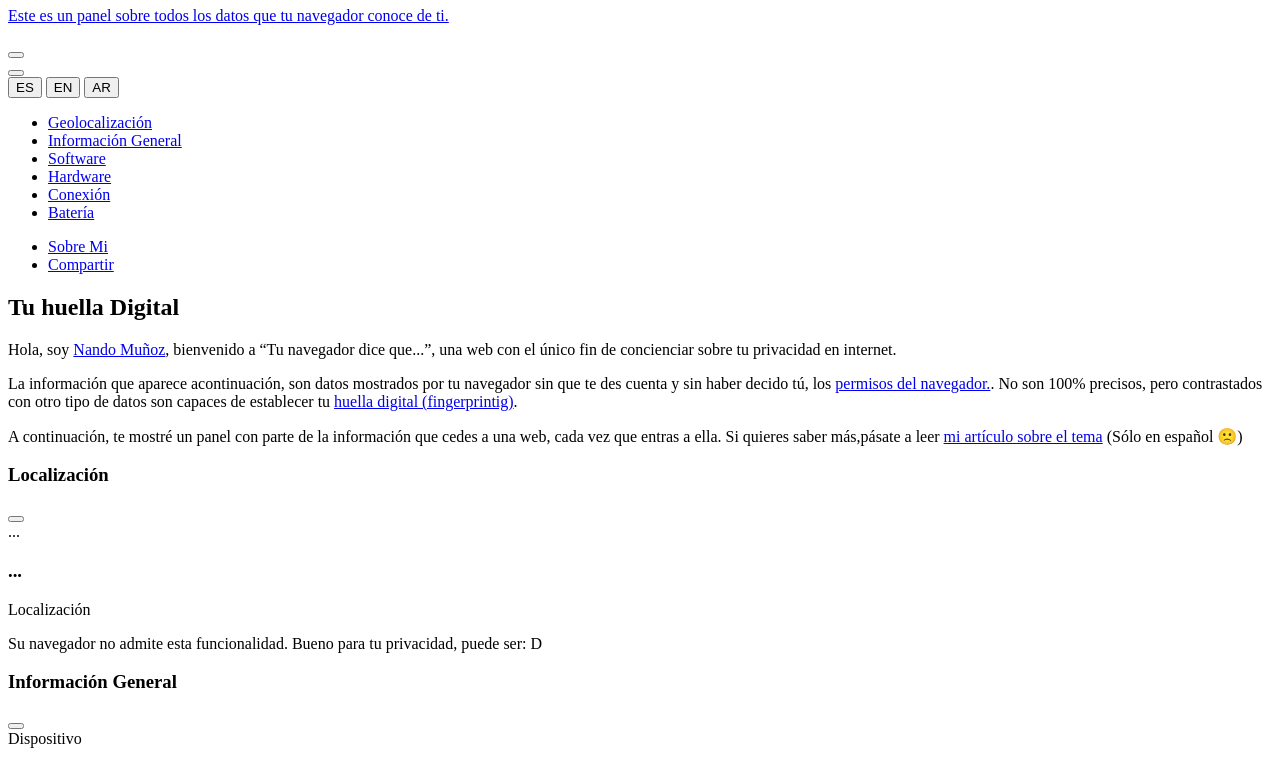
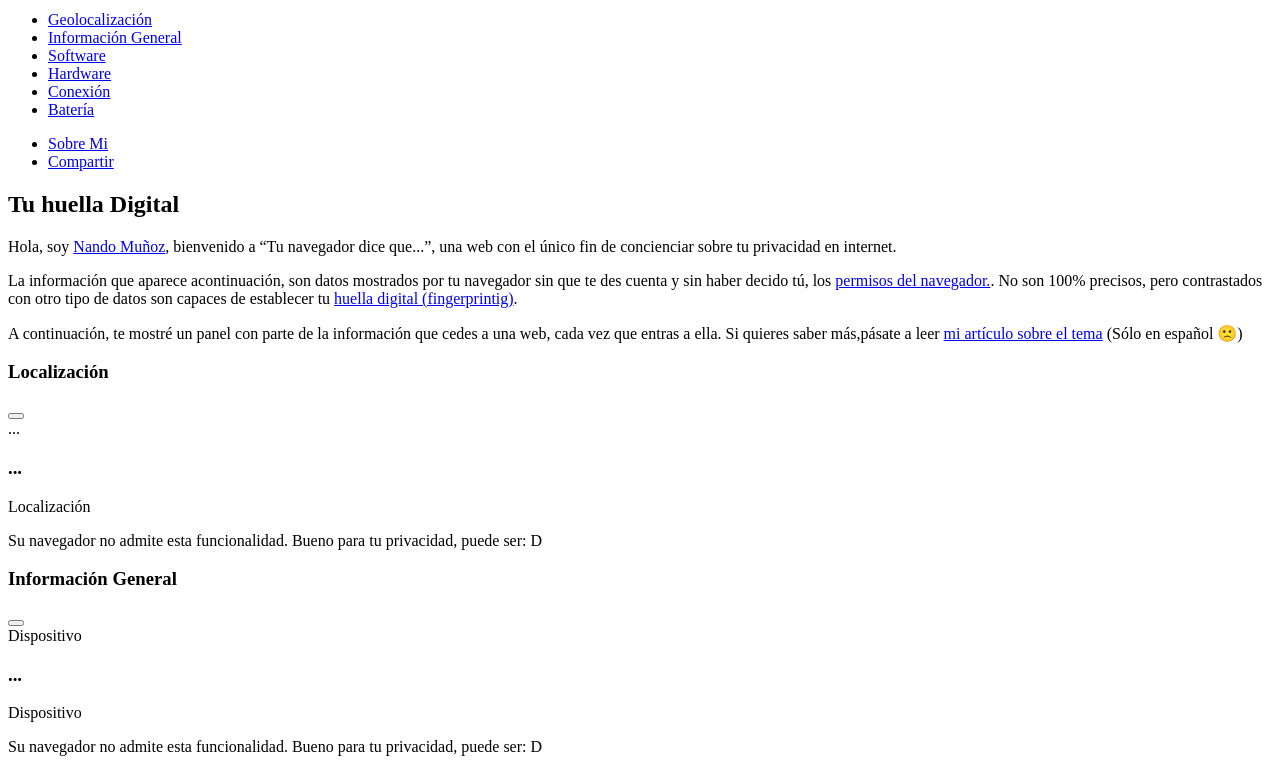
Before and after one commit to nandovejer/static-html-webpack-boilerplate, a website built with webpack: page src/index.html in a window 1280 px wide. Shown: the part 176-940 px from the top of the page. Built offline with nearby package versions, Linux system fonts and the light colour scheme.

Commit message:
adptation step by step

```diff
--- a/package.json
+++ b/package.json
@@ -57,5 +57,7 @@
     "url": "https://github.com/erickzhao/static-html-webpack-boilerplate/issues"
   },
   "homepage": "https://github.com/erickzhao/static-html-webpack-boilerplate#readme",
-  "dependencies": {}
+  "dependencies": {
+    "ua-parser-js": "^0.7.22"
+  }
 }
--- a/src/js/app.js
+++ b/src/js/app.js
@@ -4,19 +4,19 @@
 // # JS
 
 // ## JS - Global Modules and Webpai Modules
-// import navMenu from "./modules/navMenu";
-// import card from "./modules/card";
-// import sharetime from "./modules/sharetime";
-// import webapi from "./wepapi/webapi";
+import navMenu from "./modules/navMenu";
+import card from "./modules/card";
+import sharetime from "./modules/sharetime";
+import webapi from "./wepapi/webapi";
 import prepareHTML from "./modules/prepareHTML";
 
 // Init
 document.addEventListener("DOMContentLoaded", () => {
   prepareHTML.init(() => {
-    // document.getElementById("nojs").remove();
-    // navMenu.init();
-    // card.init();
-    // webapi.init();
-    // sharetime.init();
+    document.getElementById("nojs").remove();
+    navMenu.init();
+    //card.init();
+    //webapi.init();
+    //sharetime.init();
   });
 });
--- a/src/style/components/_card.scss
+++ b/src/style/components/_card.scss
@@ -162,22 +162,22 @@
 
   &#{&}--device {
     .card__icon {
-      @extend .icon;
-      @extend .iconbg-devices;
+      // @extend .icon;
+      // @extend .iconbg-devices;
     }
   }
 
   &#{&}--os {
     .card__icon {
-      @extend .icon;
-      @extend .iconbg-os;
+      // @extend .icon;
+      // @extend .iconbg-os;
     }
   }
 
   &#{&}--browser {
     .card__icon {
-      @extend .icon;
-      @extend .iconbg-browser;
+      // @extend .icon;
+      // @extend .iconbg-browser;
     }
   }
 
@@ -189,7 +189,7 @@
           rgba(gold, 0.85)
         ),
         linear-gradient(to left, rgba(gold, 0.85), rgba(gold, 0.85)),
-        url("../images/svg/battery.svg"), url("../images/svg/battery.svg");
+        url("../static/svg/battery.svg"), url("../static/svg/battery.svg");
       background-repeat: no-repeat;
       background-position: -150px 0, calc(100% + 150px) 0;
       background-size: 300px, 300px;
@@ -210,7 +210,7 @@
           rgba(gold, 0.85)
         ),
         linear-gradient(to left, rgba(gold, 0.85), rgba(gold, 0.85)),
-        url("../images/svg/connection.svg"), url("../images/svg/connection.svg");
+        url("../static/svg/connection.svg"), url("../static/svg/connection.svg");
       background-repeat: no-repeat;
       background-position: -150px 0, calc(100% + 150px) 0;
       background-size: 300px, 300px;
--- a/src/style/settings/_variables.scss
+++ b/src/style/settings/_variables.scss
@@ -39,50 +39,50 @@ $media-lg: 1280px;
 $media-sm: 980px;
 
 // Background URL - Default
-$bgurl-logo: url("../images/svg/logo.svg");
+$bgurl-logo: url("../static/svg/logo.svg");
 
 // Background URL - Icons
 
-$bgurl-battery: url("../images/svg/battery.svg");
-$bgurl-close: url("../images/svg/close.svg");
-$bgurl-connection: url("../images/svg/connection.svg");
-$bgurl-contact: url("../images/svg/contact.svg");
-$bgurl-hardware: url("../images/svg/hardware.svg");
-$bgurl-info: url("../images/svg/info.svg");
-$bgurl-location: url("../images/svg/location.svg");
-$bgurl-menu: url("../images/svg/menu.svg");
-$bgurl-project: url("../images/svg/project.svg");
-$bgurl-share: url("../images/svg/share.svg");
-$bgurl-resolution: url("../images/svg/resolution.svg");
-$bgurl-orientation: url("../images/svg/orientation.svg");
-$bgurl-darkmode: url("../images/svg/darkmode.svg");
-$bgurl-lang: url("../images/svg/lang.svg");
-$bgurl-ram: url("../images/svg/ram.svg");
-$bgurl-cpu: url("../images/svg/cpu.svg");
-$bgurl-gpu: url("../images/svg/gpu.svg");
-$bgurl-ip: url("../images/svg/ip.svg");
-$bgurl-telco: url("../images/svg/telco.svg");
-$bgurl-exit: url("../images/svg/exit.svg");
-$bgurl-hourglass: url("../images/svg/hourglass.svg");
+$bgurl-battery: url("../static/svg/battery.svg");
+$bgurl-close: url("../static/svg/close.svg");
+$bgurl-connection: url("../static/svg/connection.svg");
+$bgurl-contact: url("../static/svg/contact.svg");
+$bgurl-hardware: url("../static/svg/hardware.svg");
+$bgurl-info: url("../static/svg/info.svg");
+$bgurl-location: url("../static/svg/location.svg");
+$bgurl-menu: url("../static/svg/menu.svg");
+$bgurl-project: url("../static/svg/project.svg");
+$bgurl-share: url("../static/svg/share.svg");
+$bgurl-resolution: url("../static/svg/resolution.svg");
+$bgurl-orientation: url("../static/svg/orientation.svg");
+$bgurl-darkmode: url("../static/svg/darkmode.svg");
+$bgurl-lang: url("../static/svg/lang.svg");
+$bgurl-ram: url("../static/svg/ram.svg");
+$bgurl-cpu: url("../static/svg/cpu.svg");
+$bgurl-gpu: url("../static/svg/gpu.svg");
+$bgurl-ip: url("../static/svg/ip.svg");
+$bgurl-telco: url("../static/svg/telco.svg");
+$bgurl-exit: url("../static/svg/exit.svg");
+$bgurl-hourglass: url("../static/svg/hourglass.svg");
 
 // Bacckground URL - Social Media
-$bgurl-facebook: url("../images/svg/facebook.svg");
-$bgurl-twitter: url("../images/svg/twitter.svg");
-$bgurl-linkedin: url("../images/svg/linkedin.svg");
-$bgurl-whatsapp: url("../images/svg/whatsapp.svg");
-$bgurl-reddit: url("../images/svg/reddit.svg");
+$bgurl-facebook: url("../static/svg/facebook.svg");
+$bgurl-twitter: url("../static/svg/twitter.svg");
+$bgurl-linkedin: url("../static/svg/linkedin.svg");
+$bgurl-whatsapp: url("../static/svg/whatsapp.svg");
+$bgurl-reddit: url("../static/svg/reddit.svg");
 
 // Background URL - Icons devices
-$bgurl-devices: url("../images/svg/devices.svg");
-$bgurl-mobileAndroid: url("../images/svg/mobileAndroid.svg");
+$bgurl-devices: url("../static/svg/devices.svg");
+$bgurl-mobileAndroid: url("../static/svg/mobileAndroid.svg");
 
 // Background URL - Icons OS
-$bgurl-os: url("../images/svg/os.svg");
-$bgurl-windows: url("../images/svg/windows.svg");
+$bgurl-os: url("../static/svg/os.svg");
+$bgurl-windows: url("../static/svg/windows.svg");
 
 // Background URL - Icons Browser
-$bgurl-browser: url("../images/svg/browser.svg");
-$bgurl-firefox: url("../images/svg/firefox.svg");
+$bgurl-browser: url("../static/svg/browser.svg");
+$bgurl-firefox: url("../static/svg/firefox.svg");
 
 //
 $header-shadow: 0px 2px 1px -1px rgba(silver, 0.2),
```
Also changed, not shown: 1 other file.
